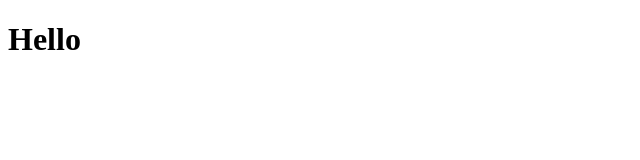
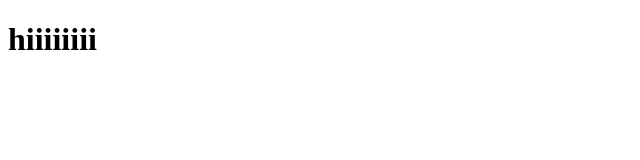
Before and after one commit to thutra23/C4EJS103-Homework, a plain HTML site: page Buoi2/index.html in a window 1280 px wide. Shown: the whole page, without its empty margins (0-640 px from the left). Drawn offline with Linux system fonts and the light colour scheme.

Commit message:
sua btvn buoi 2

```diff
--- a/Buoi2/index.html
+++ b/Buoi2/index.html
@@ -6,6 +6,6 @@
     <title>Document</title>
 </head>
 <body>
-    <h1>Hello</h1>
+    <h1>hiiiiiiii</h1>
 </body>
 </html>
```
